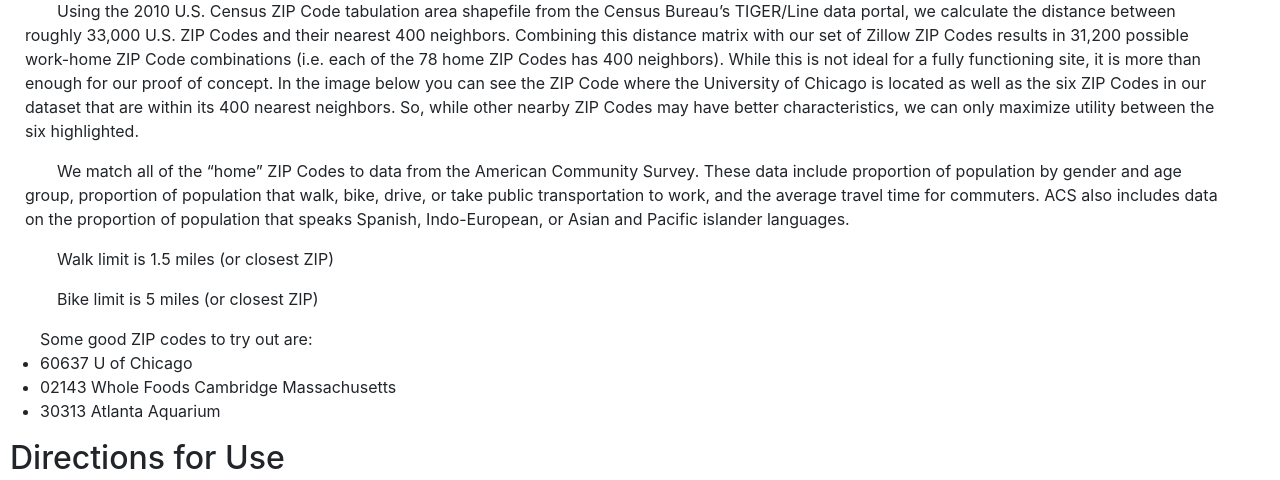
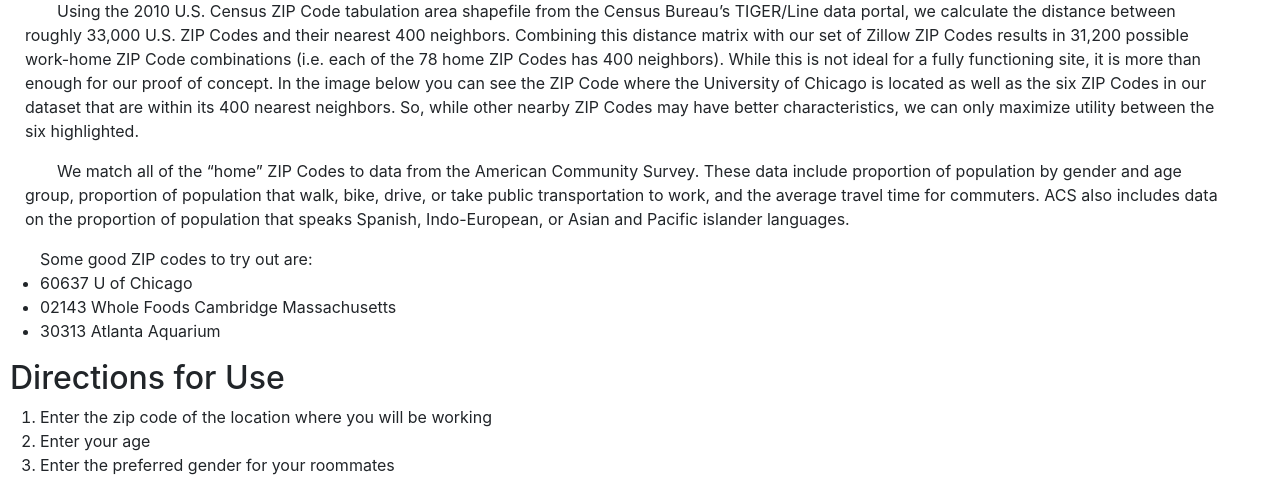
Before and after one commit to DavidBennett019/MMMFinalProject, a Django app: page / in a window 1280 px wide. Shown: the part 267-747 px from the top of the page. Run offline with Django 3.2, Linux system fonts and the light colour scheme; some libraries are stand-ins or nearby versions.

Commit message:
removed extraneous paragraphs

```diff
--- a/housingredirect/templates/about.html
+++ b/housingredirect/templates/about.html
@@ -37,12 +37,6 @@ Using the 2010 U.S. Census ZIP Code tabulation area shapefile from the Census Bu
 We match all of the “home” ZIP Codes to data from the American Community Survey. These data include proportion of population by gender and age group, proportion of population that walk, bike, drive, or take public transportation to work, and the average travel time for commuters. ACS also includes data on the proportion of population that speaks Spanish, Indo-European, or Asian and Pacific islander languages.
 </p>
 <p class="text-left">
-Walk limit is 1.5 miles (or closest ZIP)
-</p>
-<p class="text-left">
-Bike limit is 5 miles (or closest ZIP)
-</p>
-<p class="text-left">
 
     <ul> Some good ZIP codes to try out are:
         <li>60637 U of Chicago</li>
```
